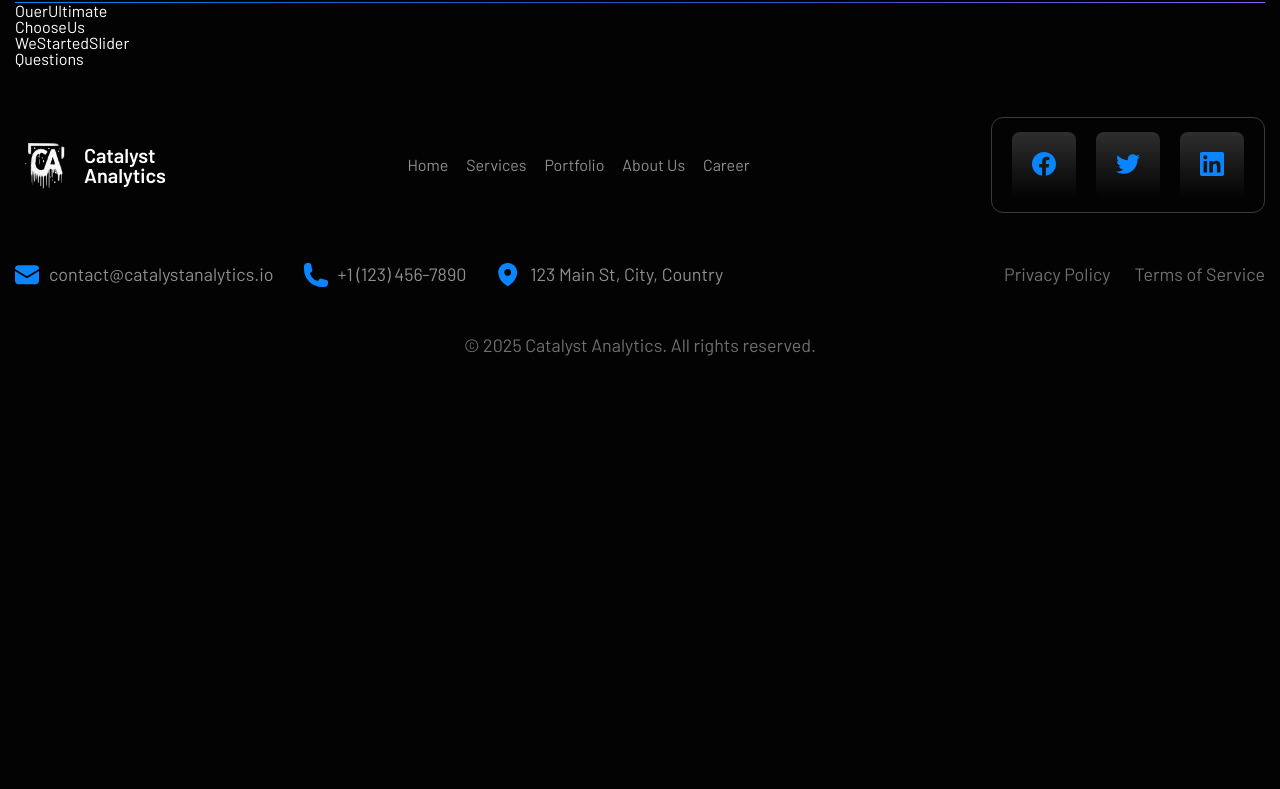
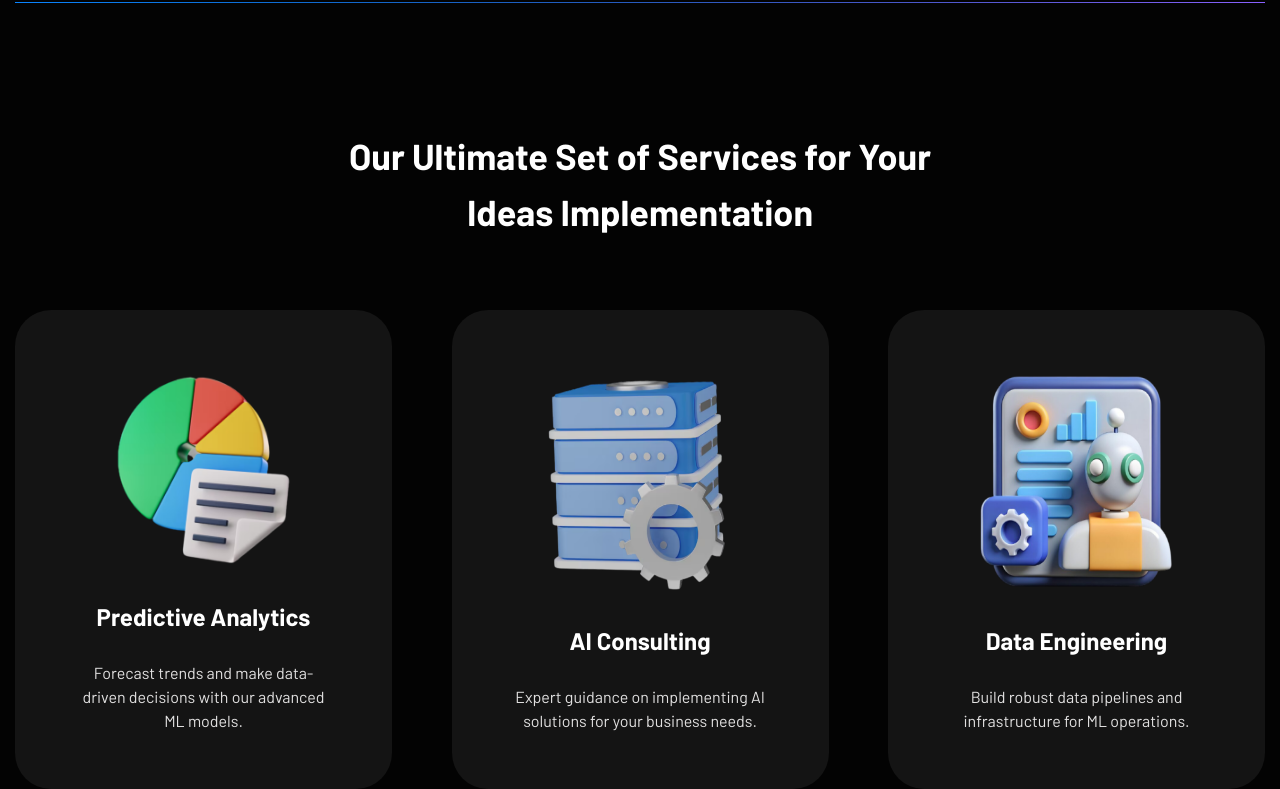
Before and after one commit to RVasyliuk-2003/Catalyst-Analytics, a React (Vite) app: page / in a window 1280 px wide. Shown: the part 980-1769 px from the top of the page. Before the commit the page ends 1385 px from the top, so only its background shows below. Built offline with nearby package versions, Linux system fonts and the light colour scheme.

Commit message:
feat(services): implement OurUltimate services component

```diff
--- a/src/components/MainPage/HeroPage/OurUltimate/OurUltimate.tsx
+++ b/src/components/MainPage/HeroPage/OurUltimate/OurUltimate.tsx
@@ -1,7 +1,45 @@
 import style from "./ourUltimate.module.scss";
 
+import img1 from "./images/im1.webp";
+import img2 from "./images/im2.webp";
+import img3 from "./images/im3.webp";
+
 const OuerUltimate = () => {
-  return <section className={style.ourUltimate}>OuerUltimate</section>;
+  return (
+    <section className={style.ourUltimate}>
+      <h2 className={style.ourUltimate__title}>
+        Our Ultimate Set of Services for Your <br /> Ideas Implementation
+      </h2>
+
+      <div className={style.ourUltimate__cards}>
+        <div className={style.ourUltimate__card}>
+          <img src={img1} alt="Data Analytics" />
+          <h3>Predictive Analytics</h3>
+          <p>
+            Forecast trends and make data-driven decisions with our advanced ML
+            models.
+          </p>
+        </div>
+
+        <div className={style.ourUltimate__card}>
+          <img src={img2} alt="AI Consulting" />
+          <h3>AI Consulting</h3>
+          <p>
+            Expert guidance on implementing AI solutions for your business
+            needs.
+          </p>
+        </div>
+
+        <div className={style.ourUltimate__card}>
+          <img src={img3} alt="Data Engineering" />
+          <h3>Data Engineering</h3>
+          <p>
+            Build robust data pipelines and infrastructure for ML operations.
+          </p>
+        </div>
+      </div>
+    </section>
+  );
 };
 
 export default OuerUltimate;
--- a/src/components/MainPage/HeroPage/OurUltimate/ourUltimate.module.scss
+++ b/src/components/MainPage/HeroPage/OurUltimate/ourUltimate.module.scss
@@ -0,0 +1,48 @@
+.ourUltimate {
+  padding-top: 125px;
+
+  &__title {
+    font-size: 2.25rem;
+    font-weight: 700;
+    line-height: 56px;
+    text-align: center;
+  }
+
+  &__cards {
+    margin-top: 70px;
+    display: flex;
+    justify-content: space-between;
+  }
+
+  &__card {
+    max-width: 377px;
+    width: 100%;
+
+    padding: 56px 60px;
+
+    display: flex;
+    flex-direction: column;
+    align-items: center;
+    gap: 32px;
+    border-radius: 36px;
+    background-color: var(--bg-card);
+
+    text-align: center;
+
+    > img {
+      width: 200px;
+      height: 100%;
+    }
+
+    > h3 {
+      font-size: 1.5rem;
+      font-weight: 700;
+    }
+
+    > p {
+      font-size: 1rem;
+      color: #e2e1e1;
+      line-height: 1.5rem;
+    }
+  }
+}
```
